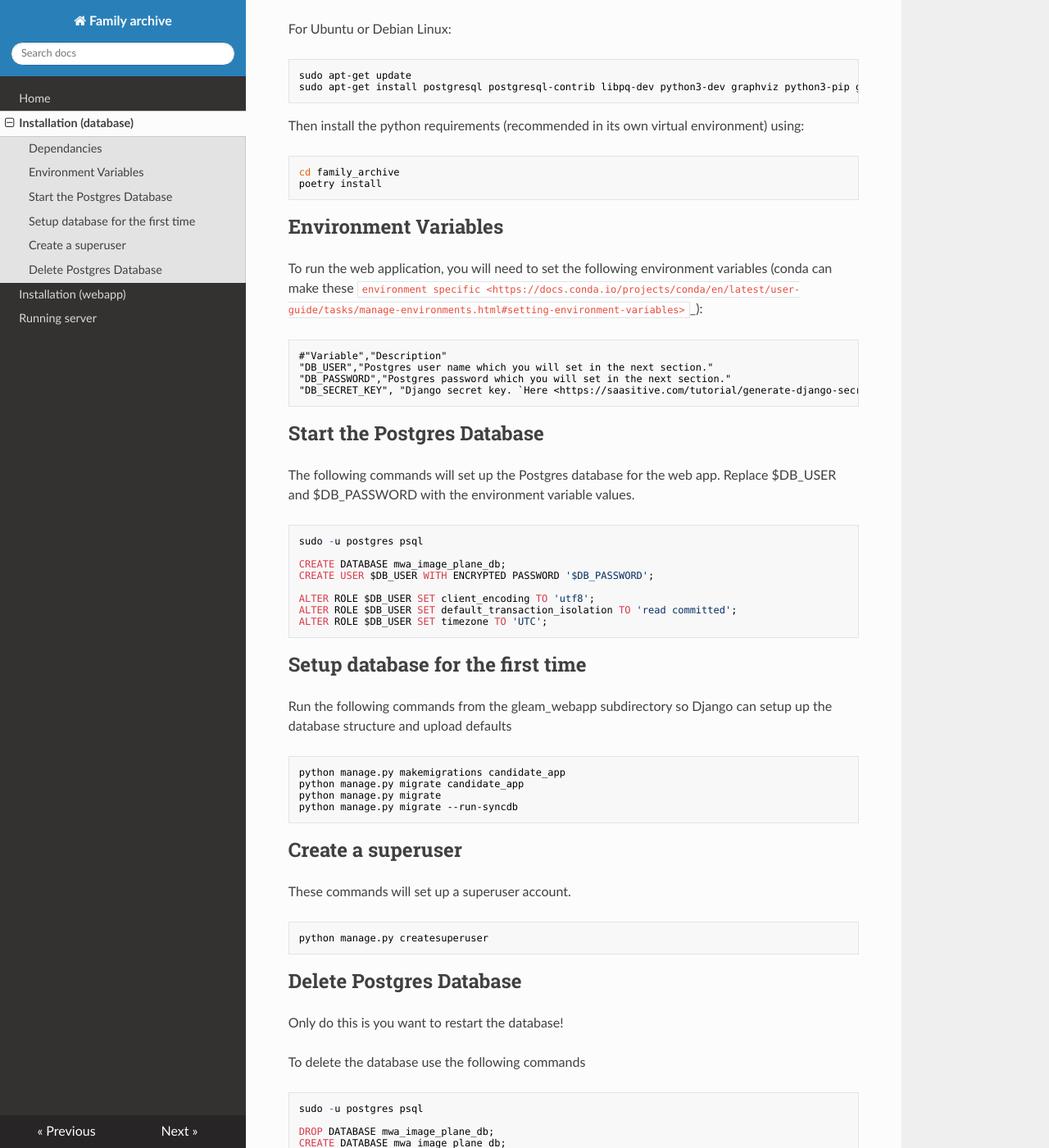
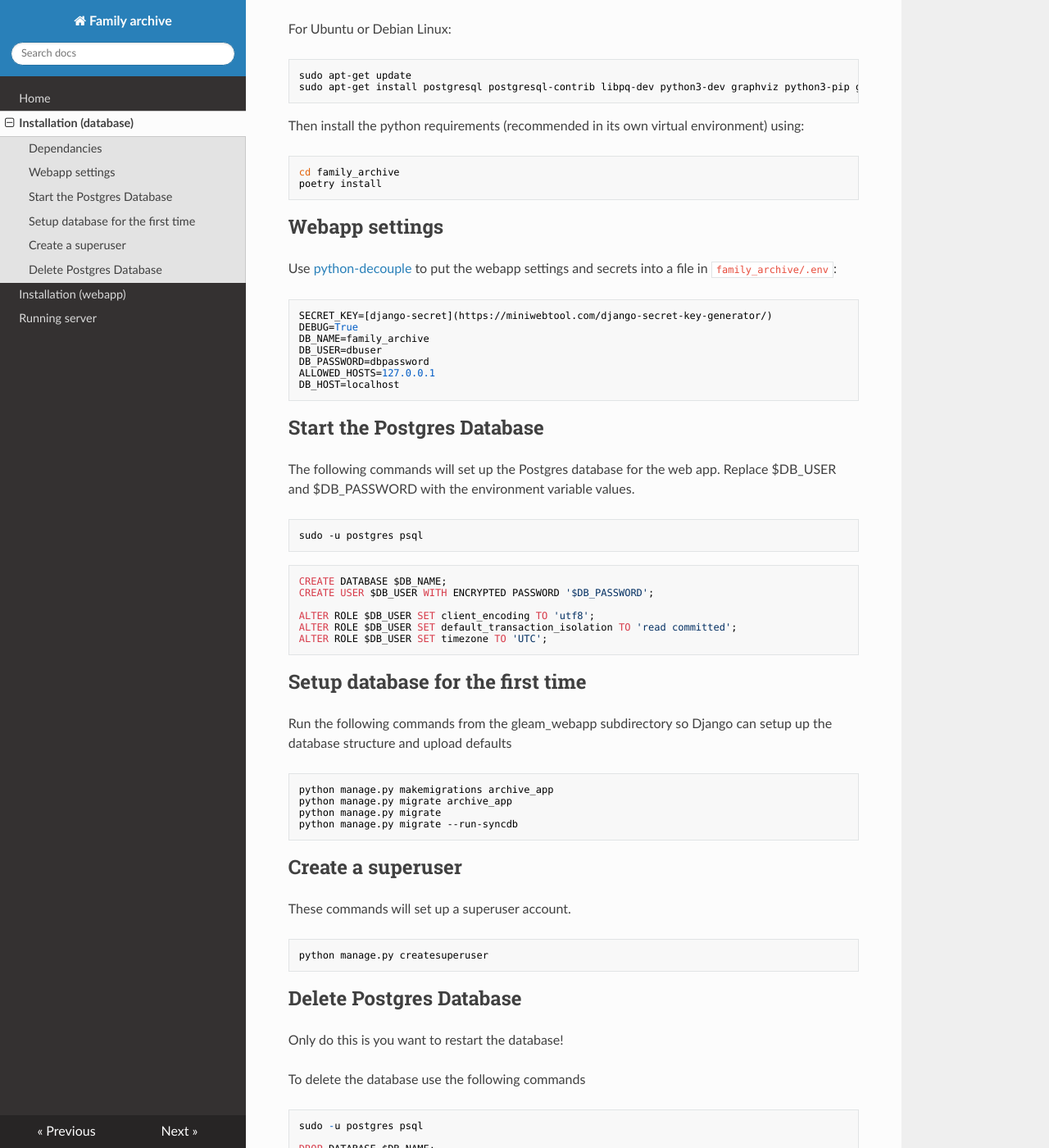
Before and after one commit to NickSwainston/family_archive, an MkDocs documentation site: the page built from docs/database_installation.md, in a window 1280 px wide and 1400 px high, scrolled down 192 px. Shown: the whole window at 82% size. Built offline with MkDocs 1.6.1, drawn with Linux system fonts in a browser that asks for light colours; nearby versions of some CDN libraries; some of the changed text lies outside the part shown.

Commit message:
Docs updates

````diff
--- a/docs/database_installation.md
+++ b/docs/database_installation.md
@@ -16,25 +16,30 @@ cd family_archive
 poetry install
 ```
 
-## Environment Variables
+## Webapp settings
 
-To run the web application, you will need to set the following environment variables (conda can make these `environment specific <https://docs.conda.io/projects/conda/en/latest/user-guide/tasks/manage-environments.html#setting-environment-variables>`_):
+Use [python-decouple](https://pypi.org/project/python-decouple/) to put the webapp settings and secrets into a file in `family_archive/.env`:
 
-```csv
-#"Variable","Description"
-"DB_USER","Postgres user name which you will set in the next section."
-"DB_PASSWORD","Postgres password which you will set in the next section."
-"DB_SECRET_KEY", "Django secret key. `Here <https://saasitive.com/tutorial/generate-django-secret-key/>`_ is a description of how to generate one."
+```python
+SECRET_KEY=[django-secret](https://miniwebtool.com/django-secret-key-generator/)
+DEBUG=True
+DB_NAME=family_archive
+DB_USER=dbuser
+DB_PASSWORD=dbpassword
+ALLOWED_HOSTS=127.0.0.1
+DB_HOST=localhost
 ```
 
 ## Start the Postgres Database
 
 The following commands will set up the Postgres database for the web app. Replace $DB_USER and $DB_PASSWORD with the environment variable values.
 
+```bash
+sudo -u postgres psql
+```
+
 ```sql
-sudo -u postgres psql
-
-CREATE DATABASE mwa_image_plane_db;
+CREATE DATABASE $DB_NAME;
 CREATE USER $DB_USER WITH ENCRYPTED PASSWORD '$DB_PASSWORD';
 
 ALTER ROLE $DB_USER SET client_encoding TO 'utf8';
@@ -49,8 +54,8 @@ ALTER ROLE $DB_USER SET timezone TO 'UTC';
 Run the following commands from the gleam_webapp subdirectory so Django can setup up the database structure and upload defaults
 
 ```bash
-python manage.py makemigrations candidate_app
-python manage.py migrate candidate_app
+python manage.py makemigrations archive_app
+python manage.py migrate archive_app
 python manage.py migrate
 python manage.py migrate --run-syncdb
 ```
@@ -73,8 +78,8 @@ To delete the database use the following commands
 ```sql
 sudo -u postgres psql
 
-DROP DATABASE mwa_image_plane_db;
-CREATE DATABASE mwa_image_plane_db;
+DROP DATABASE $DB_NAME;
+CREATE DATABASE $DB_NAME;
 ```
 
-You will then have to recreate the database using the commands in :ref:`create_database`
+You will then have to recreate the database using the commands in [Setup database for the first time](database_installation.md#Setup database for the first time)
````
Also changed, not shown: docs/webapp_installation.md (+2 -2 lines), 1 other file.
